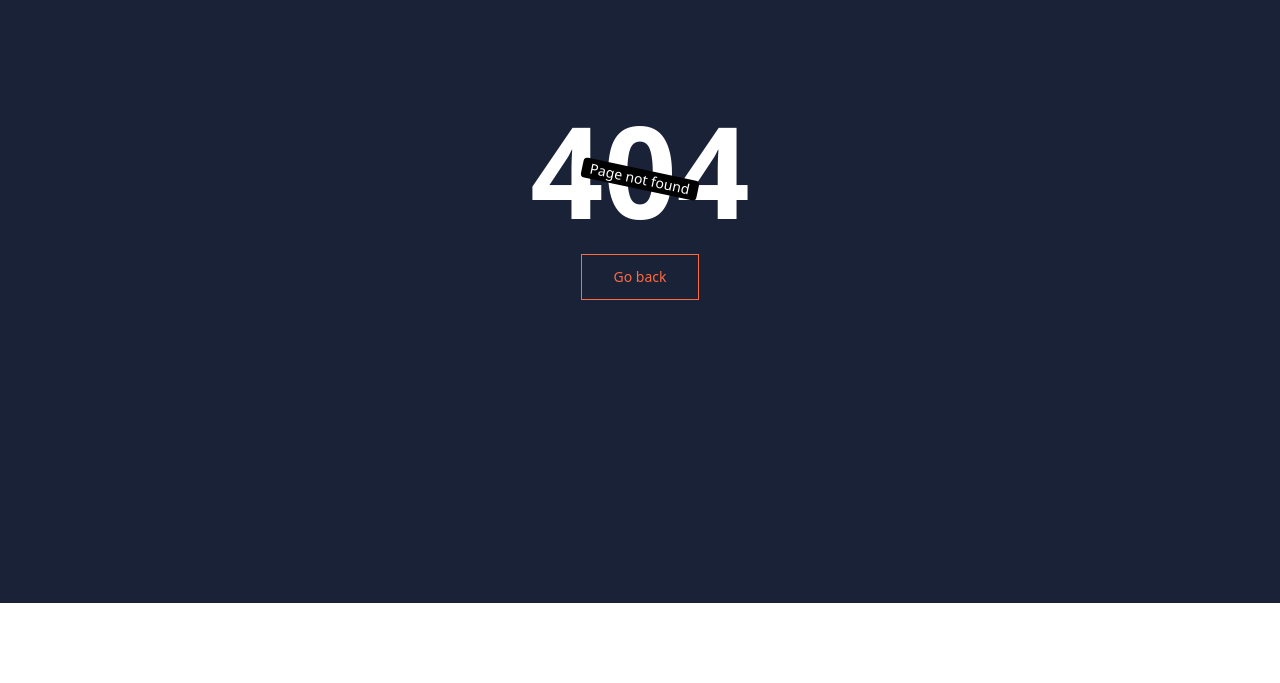
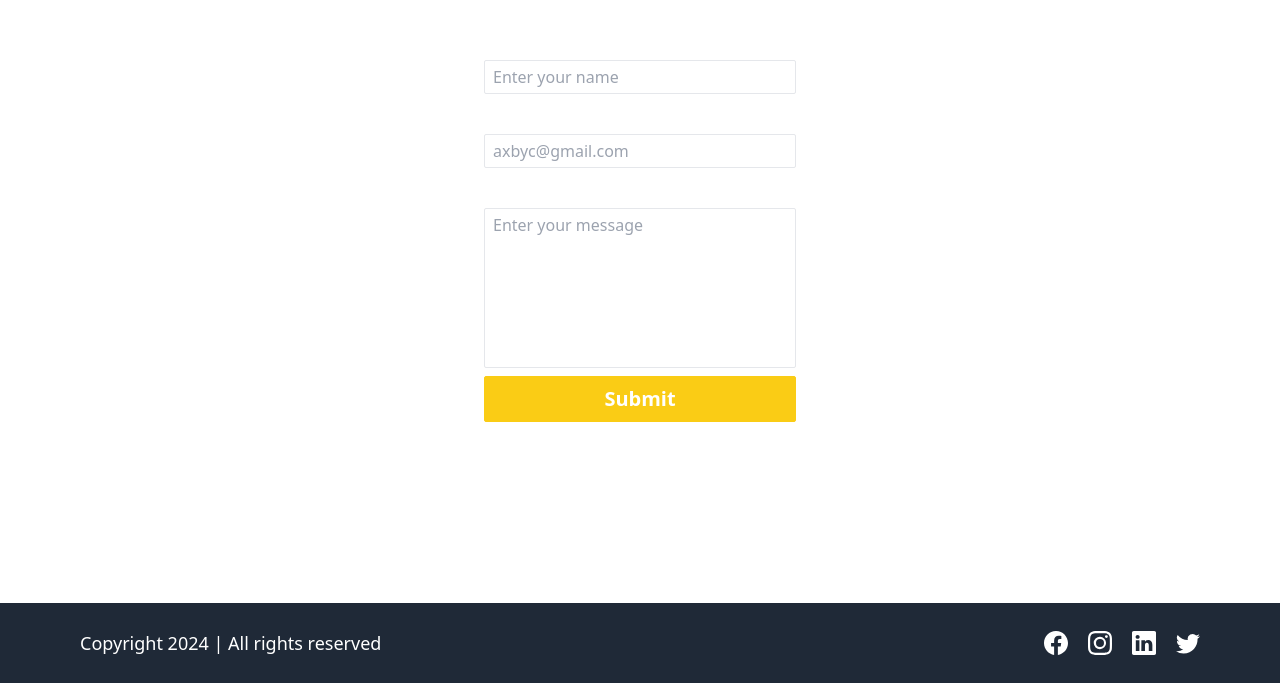
Before and after one commit to Lakshman76/Learning_management_system, a React (Vite) app in the folder client/: page /contact in a window 1280 px wide. Before the commit this address had no page. Shown: the part 197-880 px from the top of the page. Before the commit the page ends 800 px from the top, so only its background shows below. Built offline with nearby package versions, Linux system fonts and the light colour scheme.

Commit message:
Add contact us page

```diff
--- a/client/src/App.jsx
+++ b/client/src/App.jsx
@@ -1,6 +1,7 @@
 import {Route,Routes} from "react-router-dom";
 
 import AboutUs from "./pages/AboutUs";
+import Contact from "./pages/Contact";
 import Home from "./pages/Home"
 import NotFound from "./pages/NotFound";
 import Signin from "./pages/Signin";
@@ -13,6 +14,7 @@ const App = () => {
       <Route path="/about" element={<AboutUs />} />
       <Route path="/signup" element={<Signup />} />
       <Route path="/login" element={<Signin />} />
+      <Route path="/contact" element={<Contact />} />
       <Route path="*" element={<NotFound />} />
     </Routes>
   )
--- /dev/null
+++ b/client/src/pages/Contact.jsx
@@ -0,0 +1,110 @@
+import { useState } from "react";
+import toast from "react-hot-toast";
+
+import axiosInstance from "../config/axiosInstance";
+import { isValidEmail } from "../helpers/regexMatcher";
+import HomeLayout from "../layouts/HomeLayout";
+
+const Contact = () => {
+  const [userInput, setUserInput] = useState({
+    name: "",
+    email: "",
+    message: "",
+  });
+  function handleInputChange(e) {
+    const { name, value } = e.target;
+    setUserInput({
+      ...userInput,
+      [name]: value,
+    });
+  }
+  async function onHandleSubmit(e){
+    e.preventDefault();
+    if(!userInput.name || !userInput.email || !userInput.message){
+      toast.error("All fields are mandatory!");
+      return;
+    }
+    if(!isValidEmail(userInput.email)){
+      toast.error("Invalid email provided");
+      return;
+    }
+    try {
+      const response = axiosInstance.post("/contact", userInput);
+      toast.promise(response, {
+        loading: "Submitting your query",
+        success: "Form Submitted successfully",
+        error: "Failed to submit the form"
+      })
+      const responseData = await response;
+      if(responseData?.data){
+        setUserInput({
+          name: "",
+          email: "",
+          message: ""
+        })
+      }
+    } catch (error) {
+      toast.error("Operation failed...")
+    }
+  }
+  return (
+    <HomeLayout>
+      <div className="flex justify-center items-center h-[100vh]">
+        <form
+          noValidate
+          onSubmit={onHandleSubmit}
+          className="flex flex-col justify-center items-center gap-2 p-5 w-[22rem] rounded-md text-white "
+        >
+          <h1 className="text-3xl font-semibold">Contact Form</h1>
+          <div className="flex flex-col w-full gap-1">
+            <label htmlFor="name" className="text-xl font-semibold">
+              Name
+            </label>
+            <input
+              type="text"
+              name="name"
+              id="name"
+              placeholder="Enter your name"
+              className="bg-transparent px-2 py-1 border rounded-sm"
+              onChange={handleInputChange}
+              value={userInput.name}
+            />
+          </div>
+          <div className="flex flex-col w-full gap-1">
+            <label htmlFor="email" className="text-xl font-semibold">
+              Email
+            </label>
+            <input
+              type="email"
+              name="email"
+              id="email"
+              placeholder="axbyc@gmail.com"
+              className="bg-transparent px-2 py-1 border rounded-sm"
+              onChange={handleInputChange}
+              value={userInput.email}
+            />
+          </div>
+          <div className="flex flex-col w-full gap-1">
+            <label htmlFor="message" className="text-xl font-semibold">
+              Message
+            </label>
+            <textarea
+              type="text"
+              name="message"
+              id="message"
+              placeholder="Enter your message"
+              className="bg-transparent px-2 py-1 border rounded-sm resize-none h-40"
+              onChange={handleInputChange}
+              value={userInput.message}
+            />
+          </div>
+          <button type="submit" className="w-full py-2 px-1 bg-yellow-400 text-white font-semibold text-xl border border-yellow-400 rounded-sm hover:bg-transparent hover:text-yellow-400 transition-all ease-in-out duration-300">
+            Submit
+          </button>
+        </form>
+      </div>
+    </HomeLayout>
+  );
+};
+
+export default Contact;
--- a/client/src/pages/Home.jsx
+++ b/client/src/pages/Home.jsx
@@ -1,6 +1,6 @@
 import { Link } from "react-router-dom";
 
-import homePageMainImage from "../assets/images/homePageMainImage.png"
+import homePageMainImage from "../assets/images/homePageMainImage.png";
 import HomeLayout from "../layouts/HomeLayout";
 
 const Home = () => {
@@ -18,10 +18,14 @@ const Home = () => {
           </p>
           <div className="space-x-6">
             <Link to={"/courses"}>
-              <button className="bg-yellow-500 px-5 py-3 rounded-md font-semibold text-lg cursor-pointer hover:bg-yellow-600 transition-all ease-in-out duration-300">Explore courses</button>
+              <button className="border border-yellow-500 bg-yellow-500 px-5 py-3 rounded-md font-semibold text-lg cursor-pointer hover:bg-transparent hover:text-yellow-500 transition-all ease-in-out duration-300">
+                Explore courses
+              </button>
             </Link>
-            <Link to={"/courses"}>
-              <button className=" border border-yellow-500 px-5 py-3 rounded-md font-semibold text-lg cursor-pointer hover:bg-yellow-600 transition-all ease-in-out duration-300">Explore courses</button>
+            <Link to={"/contact"}>
+              <button className=" border border-yellow-500 text-yellow-500 px-5 py-3 rounded-md font-semibold text-lg cursor-pointer hover:bg-yellow-500 hover:text-white transition-all ease-in-out duration-300">
+                Contact Us
+              </button>
             </Link>
           </div>
         </div>
```
